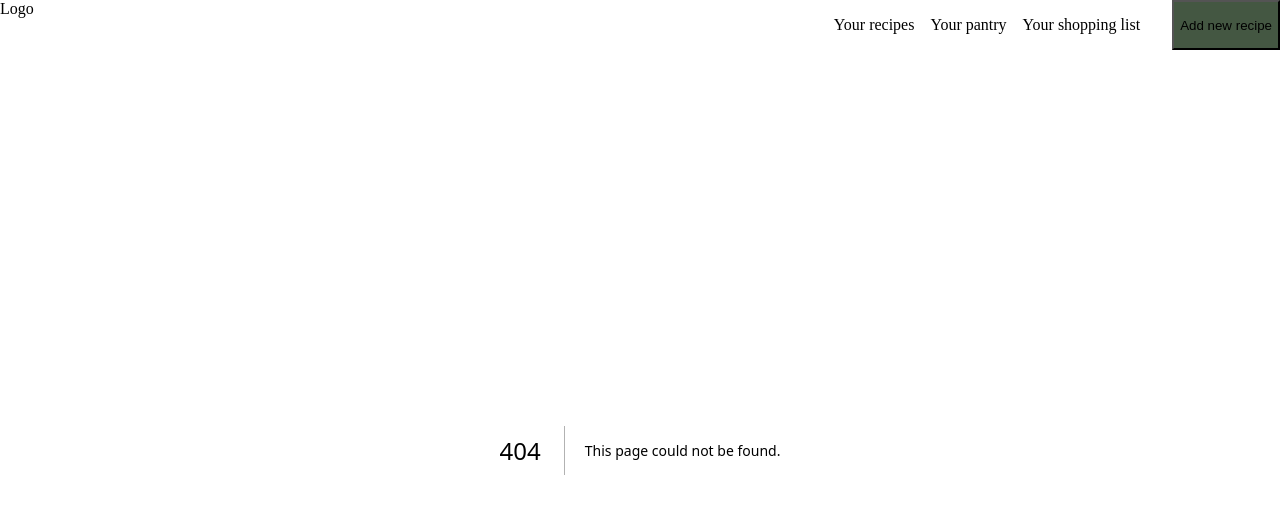
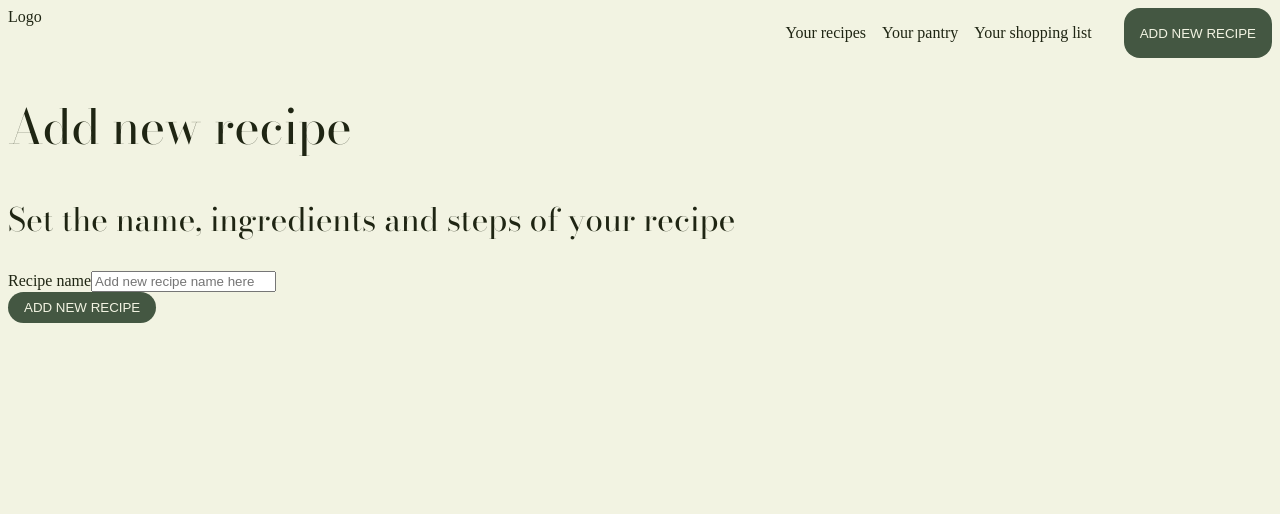
Before and after one commit to mahtyns/recipe-saver, a Next.js app: page /new-recipe in a window 1280 px wide. Before the commit this address had no page. Shown: the top 514 px of the page. Built offline with nearby package versions, Linux system fonts and the light colour scheme.

Commit message:
30-08: add add recipes hook, add recipe page and form input component

```diff
--- /dev/null
+++ b/src/app/new-recipe/layout.tsx
@@ -0,0 +1,20 @@
+import type { Metadata } from "next";
+
+import { Header } from "@/components/systems/Header";
+
+export const metadata: Metadata = {
+    title: "Create Next App",
+    description: "Generated by create next app",
+};
+
+export default function NewRecipeLayout({
+    children,
+}: Readonly<{
+    children: React.ReactNode;
+}>) {
+    return (
+        <>
+            {children}
+        </>
+    );
+}
--- /dev/null
+++ b/src/app/new-recipe/page.tsx
@@ -0,0 +1,14 @@
+import Title from "@/components/atoms/Title";
+import { AddNewRecipe } from "@/components/systems/AddNewRecipe";
+
+export default function Page() {
+    return (
+        <>
+            <header>
+                <Title isPageTitle={true} title="Add new recipe" />
+                <Title isPageTitle={false} title="Set the name, ingredients and steps of your recipe" />
+            </header>
+            <AddNewRecipe />
+        </>
+    )
+}
--- a/src/components/atoms/Button.tsx
+++ b/src/components/atoms/Button.tsx
@@ -1,14 +1,15 @@
 interface ButtonProps {
-    handleClick: () => void,
-    buttonText: string,
-    buttonType: 'primary' | 'secondary' | 'outline' | 'danger'
+  handleClick: () => void,
+  buttonText: string,
+  buttonClass: 'primary' | 'secondary' | 'outline' | 'danger',
+  buttonType?: 'button' | 'submit' | 'reset';
 }
 
 const Button = (props: ButtonProps) => {
-  const buttonClass = `button button--${props.buttonType}`
+  const buttonClass = `button button--${props.buttonClass}`
 
   return (
-    <button className={buttonClass} onClick={()=>props.handleClick()}>{props.buttonText}</button>
+    <button className={buttonClass} onClick={() => props.handleClick()} type={props.buttonType}>{props.buttonText}</button>
   )
 }
 
--- /dev/null
+++ b/src/components/atoms/FormInput.tsx
@@ -0,0 +1,23 @@
+import React from 'react'
+
+interface FormProps {
+    mainClass: string,
+    formLabel: string,
+    inputType: string,
+    inputId: string,
+    required?: boolean,
+    inputPlaceholder: string,
+    inputOnchange?: (event: React.ChangeEvent<HTMLInputElement>) => void,
+    inputValue: string
+}
+
+export const FormInput = (props: FormProps) => {
+    return (
+        <>
+            <div className={`${props.mainClass}__form-item form-item`}>
+                <label className={`${props.mainClass}__form-item--label form-label`} htmlFor={props.inputId}>{props.formLabel}</label>
+                <input className={`${props.mainClass}__form-item--input form-input`} type={props.inputType} id={props.inputId} required={props.required} value={props.inputValue} placeholder={props.inputPlaceholder} onChange={props.inputOnchange} />
+            </div>
+        </>
+    )
+}
--- /dev/null
+++ b/src/components/systems/AddNewRecipe.tsx
@@ -0,0 +1,25 @@
+"use client"
+
+import Button from "../atoms/Button"
+import { FormInput } from "../atoms/FormInput"
+
+import { handleAddNewRecipe } from "@/hooks/recipes-hooks/HandleAddNewRecipe"
+
+export const AddNewRecipe = () => {
+    const mainClass = 'new-recipe'
+
+    const {
+        recipeName,
+        handleNameChange,
+        handleSubmit
+    } = handleAddNewRecipe();
+
+    return (
+        <div className={mainClass}>
+            <form className="new-recipe__container">
+                <FormInput formLabel="Recipe name" inputId="recipe-name" mainClass={mainClass} inputType="text" inputPlaceholder={'Add new recipe name here'} inputValue={recipeName} inputOnchange={handleNameChange} />
+                <Button buttonText='Add new recipe' buttonClass='primary' handleClick={() => handleSubmit} buttonType="submit" />
+            </form>
+        </div>
+    )
+}
--- a/src/components/systems/Header.tsx
+++ b/src/components/systems/Header.tsx
@@ -19,7 +19,7 @@ export const Header = (props: HeaderProps) => {
                             <li className='header__link'>Your pantry</li>
                             <li className='header__link'>Your shopping list</li>
                         </ul>
-                <Button buttonText='Add new recipe' buttonType='primary' handleClick={()=>null}/>
+                        <Button buttonText='Add new recipe' buttonClass='primary' handleClick={() => null} />
                     </div>
                 </nav>
             </div>
--- /dev/null
+++ b/src/hooks/recipes-hooks/HandleAddNewRecipe.tsx
@@ -0,0 +1,21 @@
+import { useState } from "react";
+
+// import { Ingredient } from '@/utils/models/recipes.models';
+
+export function handleAddNewRecipe() {
+    const [recipeName, setRecipeName] = useState<string>('')
+
+    const handleNameChange = (event: React.ChangeEvent<HTMLInputElement>) => {
+        setRecipeName(event.target.value)
+    }
+
+    const handleSubmit = (event: React.FormEvent) => {
+        event.preventDefault()
+    }
+
+    return {
+        recipeName,
+        handleNameChange,
+        handleSubmit
+    }
+}
--- a/src/styles/_base.scss
+++ b/src/styles/_base.scss
@@ -24,7 +24,24 @@ body {
 }
 
 .button {
+    border: none;
+    padding: 0.5rem 1rem;
+    border-radius: 1rem;
+    text-transform: uppercase;
+
     &--primary {
         background-color: $green-dark;
+        color: $main-white;
+    }
+
+    &--secondary {
+        background-color: $blue-light;
+        color: $main-dark;
+    }
+
+    &--outline {
+        background-color: transparent;
+        color: $main-dark;
+        border: solid 1px $green-dark;
     }
 }
--- a/src/styles/styles.scss
+++ b/src/styles/styles.scss
@@ -1,6 +1,6 @@
-@import "variables";
-@import "mixins";
-@import "base";
-@import "layout";
+@import "./variables";
+@import "./mixins";
+@import "./base";
+@import "./layout";
 
 @import "./components/header/styles"
```
Also changed, not shown: src/components/atoms/Subtitle.tsx (added, +12 -0 lines), src/styles/components/add-recipe-form/styles.scss (added). Lines whose indentation alone changed are shown as unchanged.
